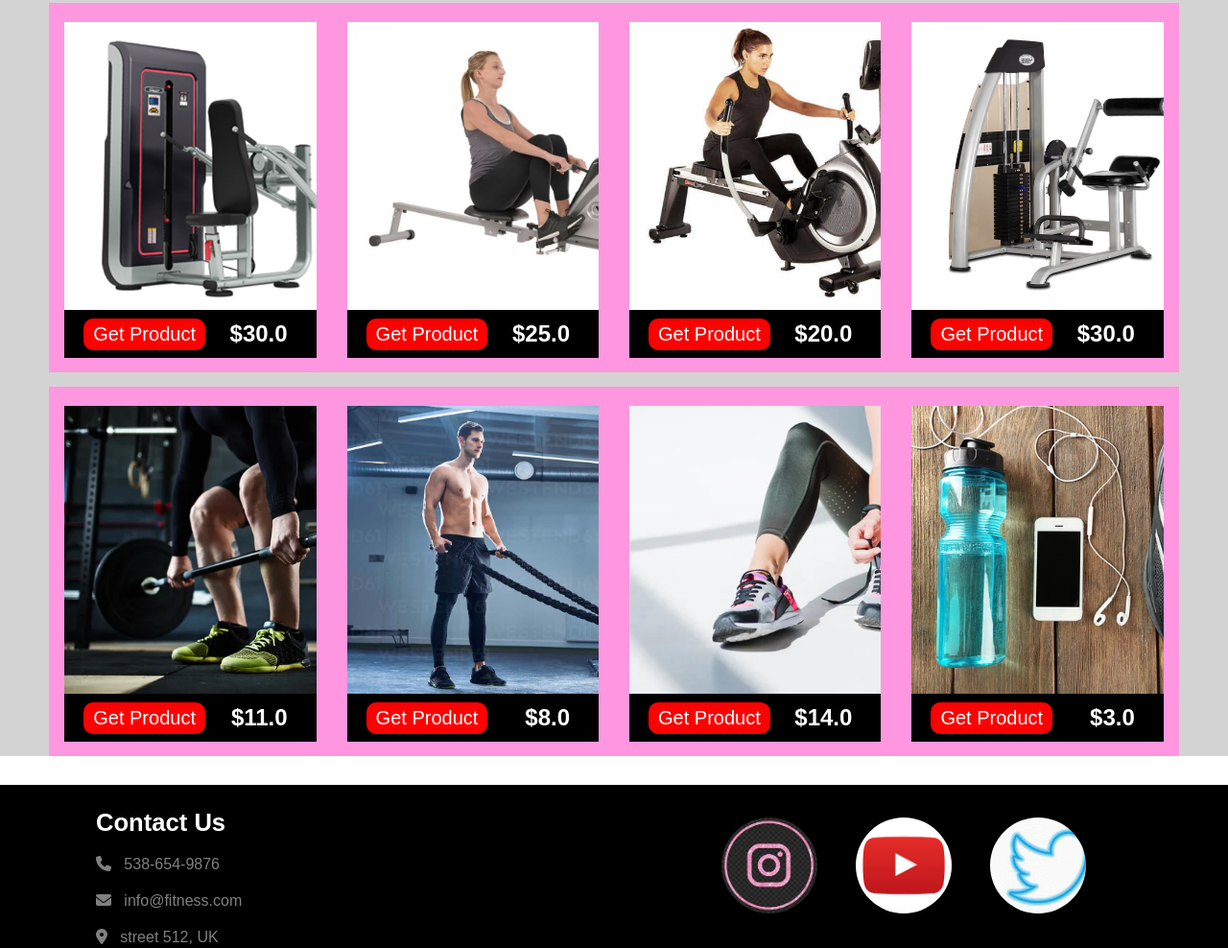
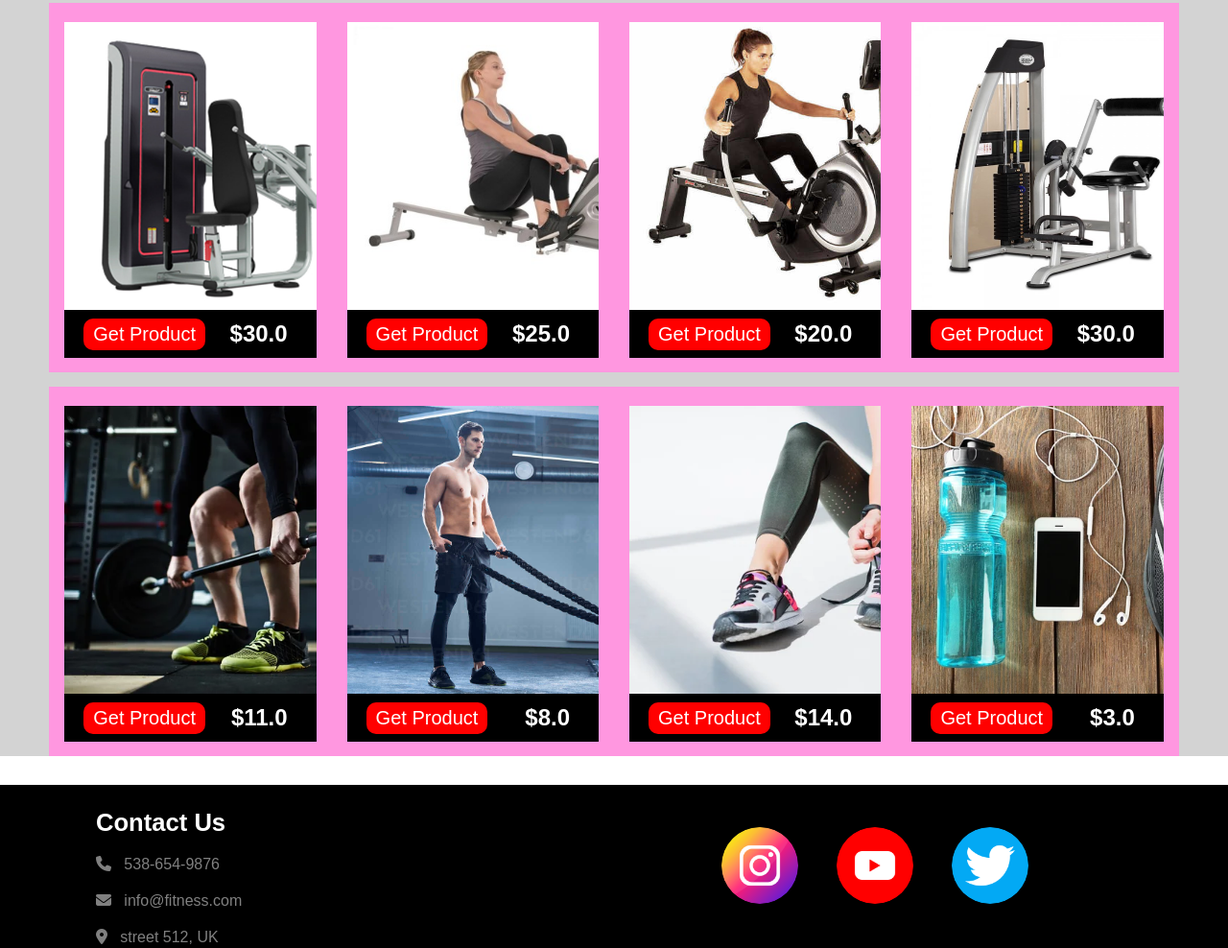
Before and after one commit to QamarShehzad100/FitnessProject, a plain HTML site: page Index.html in a window 1280 px wide. Shown: the part 1742-2730 px from the top of the page at 96% size. Drawn offline with Linux system fonts and the light colour scheme.

```diff
--- a/style.css
+++ b/style.css
@@ -276,27 +276,27 @@
 }
 
 .pic-1 {
-height: 100px;
-width: 100px;
+height: 80px;
+width: 80px;
 margin-right: 40px;
-background-image: url(img/insta.jpeg);
+background-image: url(img/instagram.png);
 background-size: cover;
 border-radius: 50px;
 }
 
 .pic-2 {
-height: 100px;
-width: 100px;
+height: 80px;
+width: 80px;
 margin-right: 40px;
-background-image: url(img/utube.jpeg);
+background-image: url(img/youtube.png);
 background-size: cover;
 border-radius: 50px;
 }
 
 .pic-3 {
-height: 100px;
-width: 100px;
-background-image: url(img/twitter.jpeg);
+height: 80px;
+width: 80px;
+background-image: url(img/twitter.png);
 background-size: cover;
 border-radius: 50px;
 }
--- a/styleLogin.css
+++ b/styleLogin.css
@@ -180,27 +180,27 @@
     }
 
     .pic-1 {
-    height: 100px;
-    width: 100px;
+    height: 80px;
+    width: 80px;
     margin-right: 40px;
-    background-image: url(img/insta.jpeg);
+    background-image: url(img/instagram.png);
     background-size: cover;
     border-radius: 50px;
     }
 
     .pic-2 {
-    height: 100px;
-    width: 100px;
+    height: 80px;
+    width: 80px;
     margin-right: 40px;
-    background-image: url(img/utube.jpeg);
+    background-image: url(img/youtube.png);
     background-size: cover;
     border-radius: 50px;
     }
 
     .pic-3 {
-    height: 100px;
-    width: 100px;
-    background-image: url(img/twitter.jpeg);
+    height: 80px;
+    width: 80px;
+    background-image: url(img/twitter.png);
     background-size: cover;
     border-radius: 50px;
     }
```
Also changed, not shown: img/insta.jpeg (deleted), img/instagram.png (added), img/twitter.jpeg (deleted), img/twitter.png (added), img/utube.jpeg (deleted), img/youtube.png (added).
